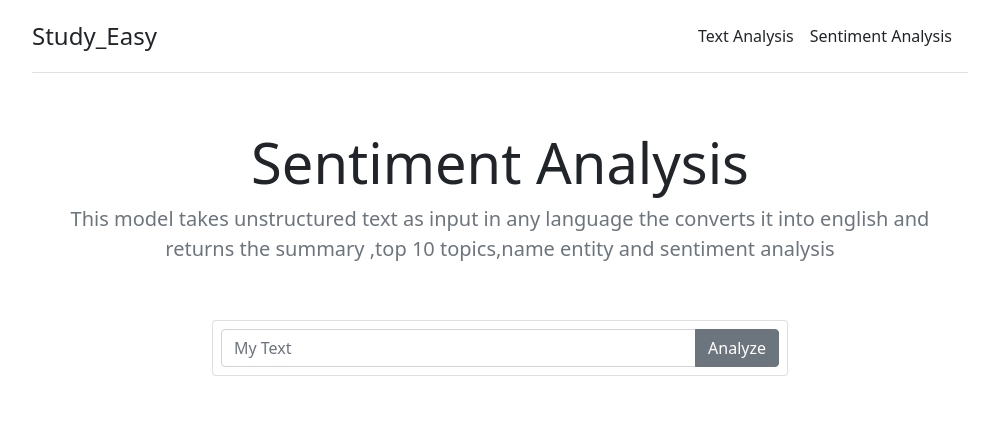
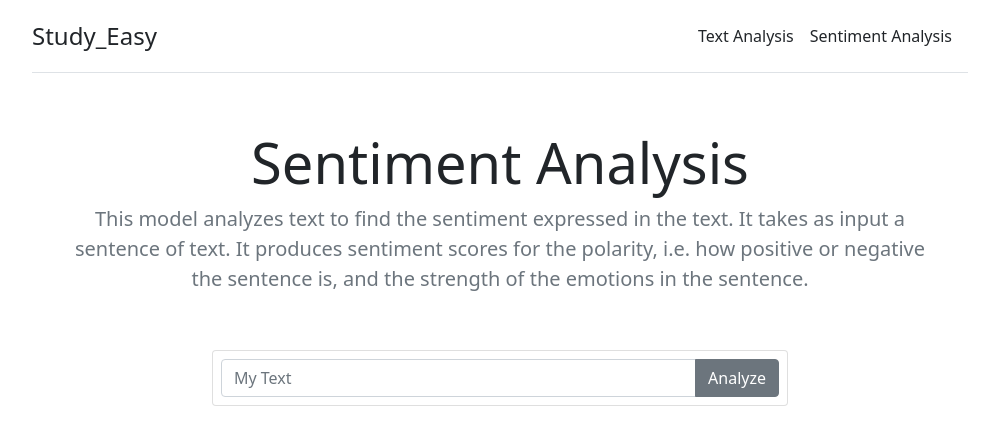
Before and after one commit to KiranKhanna721/study-easy, a Flask app: page /sentimental in a window 1280 px wide. Shown: the top 445 px of the page, without its empty margins (140-1139 px from the left). Run offline with Flask 2, Linux system fonts and the light colour scheme; some libraries are stand-ins or nearby versions.

Commit message:
Update sentimental.html

```diff
--- a/templates/sentimental.html
+++ b/templates/sentimental.html
@@ -4,7 +4,7 @@
 <div class="container py-3">
     <div class="header p-3 pb-md-4 mx-auto text-center">
       <h1 class="display-4 fw-normal">Sentiment Analysis</h1>
-      <p class="fs-5 text-muted">This model takes unstructured text as input in any language the converts it into english and returns the summary ,top 10 topics,name entity and sentiment analysis</p>
+      <p class="fs-5 text-muted">This model analyzes text to find the sentiment expressed in the text. It takes as input a sentence of text. It produces sentiment scores for the polarity, i.e. how positive or negative the sentence is, and the strength of the emotions in the sentence. </p>
     </div>
 
 	<div class="p-3 pb-md-3 mx-auto col-8 text-center">
```
